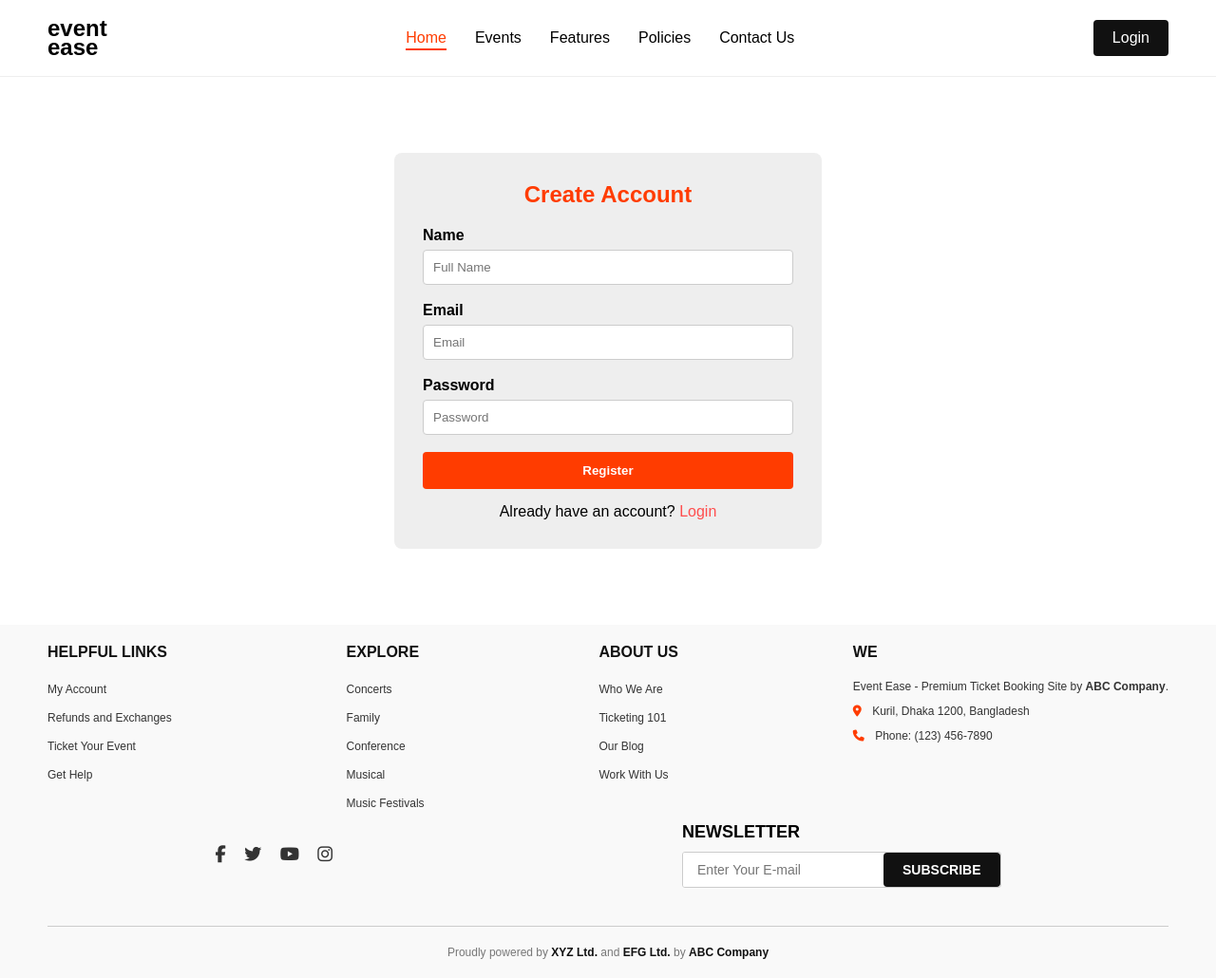
After one commit to ahasan-ullah/Event-Ease, a PHP site: page /views/register_page.php in a window 1280 px wide. The commit adds this page. Shown: the whole page at 95% size. Run offline with PHP 8.4, Linux system fonts and the light colour scheme; some libraries are stand-ins or nearby versions.

Commit message:
register page designed only

```diff
--- /dev/null
+++ b/public/styles/register_page.css
@@ -0,0 +1,59 @@
+* {
+  margin: 0;
+  padding: 0;
+  box-sizing: border-box;
+}
+body {
+  font-family: "Poppins", sans-serif;
+}
+.register-container{
+  width: 100%;
+  max-width: 450px;
+  margin: 80px auto;
+  padding: 30px;
+  background-color: #eee;
+  border-radius: 8px;
+  box-shadow: 0 0 12px rgba(255, 255, 255, 0.1);
+}
+.register-container h2{
+  text-align: center;
+  margin-bottom: 20px;
+  color: #FF3C00;
+}
+.form-group {
+  margin-bottom: 18px;
+}
+.form-group label{
+  display: block;
+  font-weight: bold;
+  margin-bottom: 6px;
+}
+.form-group input {
+  width: 100%;
+  padding: 10px;
+  border: 1px solid #ccc;
+  outline: none;
+  border-radius: 4px;
+}
+button[type="submit"] {
+  width: 100%;
+  padding: 12px;
+  background-color: #FF3C00;
+  border: none;
+  border-radius: 4px;
+  font-weight: bold;
+  color: #fff;
+  cursor: pointer;
+  transition: all 0.3s ease;
+}
+button[type="submit"]:hover {
+  background-color: #e63300;
+}
+.register-container p{
+  text-align: center;
+  margin-top: 15px;
+}
+.register-container a{
+  color: #ff4d4d;
+  text-decoration: none;
+}
--- a/views/layouts/navbar.php
+++ b/views/layouts/navbar.php
@@ -2,7 +2,7 @@
   <div class="logo">Event<br>Ease</div>
   <div class="nav-links">
     <ul>
-      <li><a href="index.php" class="active">Home</a></li>
+      <li><a href="../../../event-ease/index.php" class="active">Home</a></li>
       <li><a href="#">Events</a></li>
       <li><a href="#">Features</a></li>
       <li><a href="#">Policies</a></li>
@@ -18,7 +18,7 @@
     <!-- mobile menu options -->
     <div class="mobile-menu-options hidden" id="mobile-menu-options">
       <ul>
-        <li><a href="index.php" class="active">Home</a></li>
+        <li><a href="../../../event-ease/index.php" class="active">Home</a></li>
         <li><a href="#">Events</a></li>
         <li><a href="#">Features</a></li>
         <li><a href="#">Policies</a></li>
--- /dev/null
+++ b/views/register_page.php
@@ -0,0 +1,41 @@
+<!DOCTYPE html>
+<html lang="en">
+
+<head>
+  <meta charset="UTF-8" />
+  <title>Register | EventEase</title>
+  <link rel="stylesheet" href="../public/styles/register_page.css" />
+  <link rel="stylesheet" href="../public/styles/navbar.css"/>
+  <link rel="stylesheet" href="../public/styles/footer.css"/>
+  <script src="https://kit.fontawesome.com/8f7b27f9d3.js" crossorigin="anonymous"></script>
+</head>
+
+<body>
+  <?php
+  include '../views/layouts/navbar.php';
+  ?>
+  <div class="register-container">
+    <h2>Create Account</h2>
+    <form action="register.php" method="POST">
+      <div class="form-group">
+        <label>Name</label>
+        <input type="text" name="name" placeholder="Full Name" required />
+      </div>
+      <div class="form-group">
+        <label>Email</label>
+        <input type="email" name="email" placeholder="Email" required />
+      </div>
+      <div class="form-group">
+        <label>Password</label>
+        <input type="password" name="password" placeholder="Password" required />
+      </div>
+      <button type="submit" name="register">Register</button>
+      <p>Already have an account? <a href="login.html">Login</a></p>
+    </form>
+  </div>
+  <?php
+  include '../views/layouts/footer.php';
+  ?>
+</body>
+
+</html>
```
Also changed, not shown: controllers/register.php (added).
